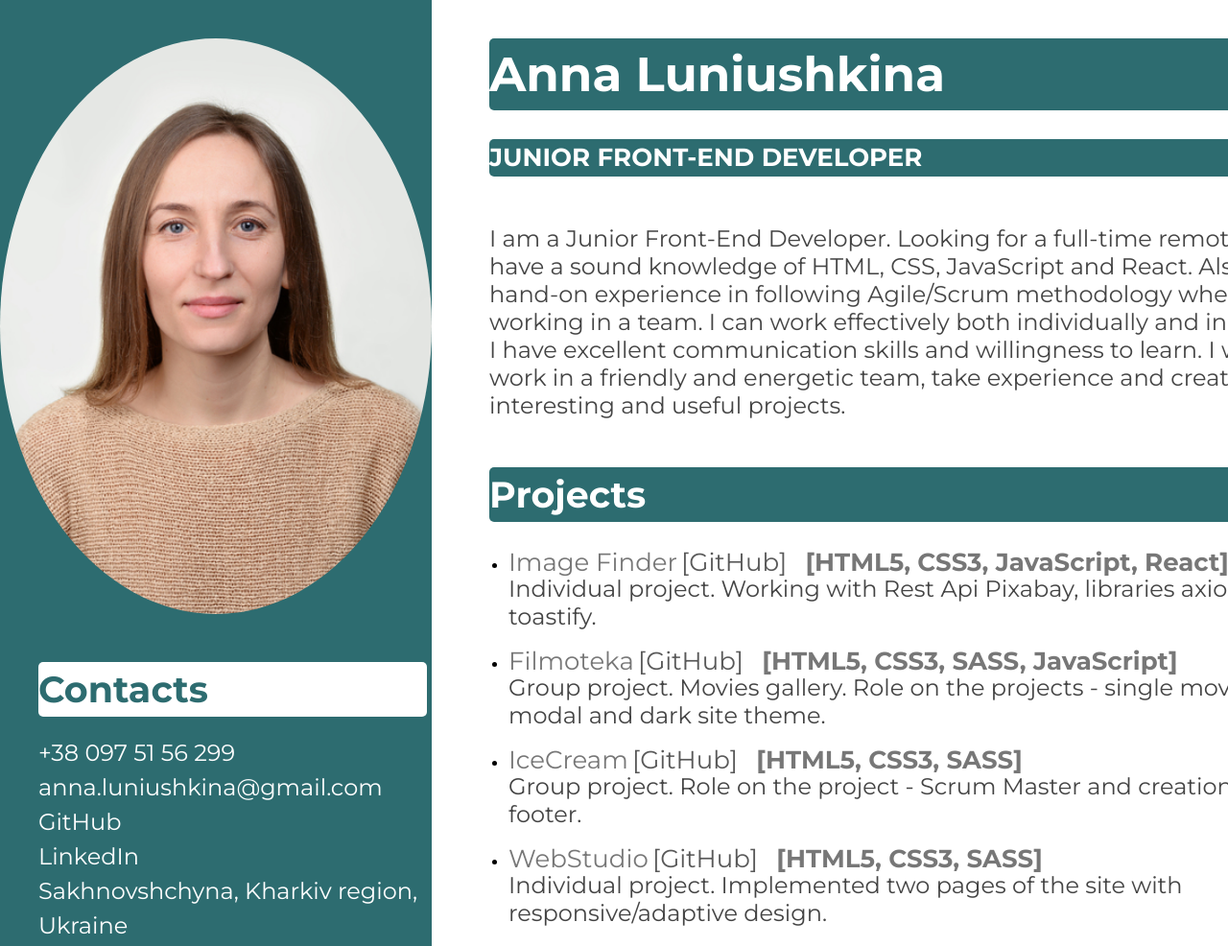
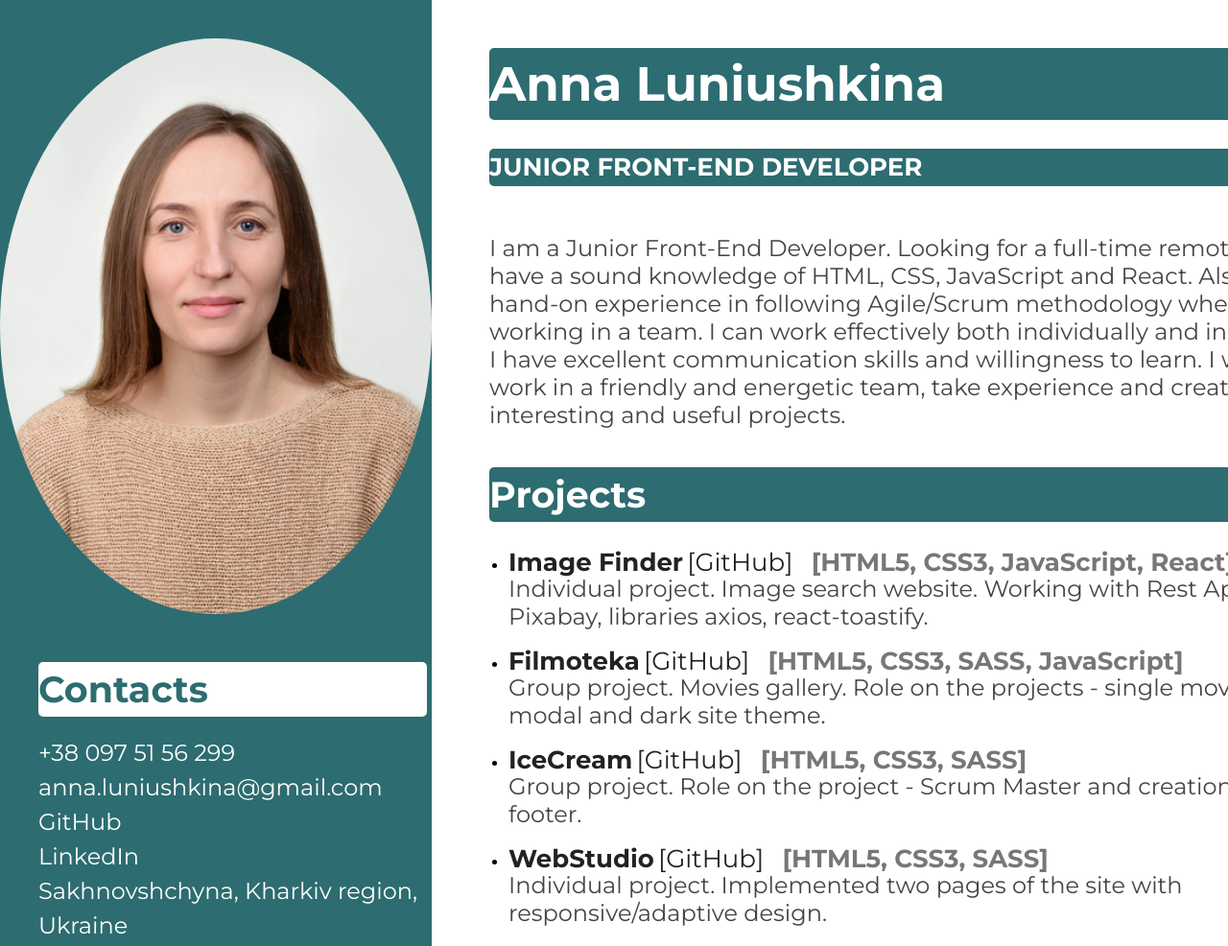
Before and after one commit to AnnaLuniushkina/my-resume, a plain HTML site: page index.html in a window 1280 px wide. Shown: the top 986 px of the page at 96% size. Drawn offline with Linux system fonts and the light colour scheme.

Commit message:
change projects color

```diff
--- a/index.html
+++ b/index.html
@@ -43,7 +43,7 @@
                                 rel="noopener noreferrer nofollow">[GitHub]</a>
                             <span class="projects__tech">[HTML5, CSS3, JavaScript, React]</span>
                         </div>
-                        <p class="projects__item-text">Individual project. Working with Rest Api Pixabay, libraries axios, react-toastify.</p>
+                        <p class="projects__item-text">Individual project. Image search website. Working with Rest Api Pixabay, libraries axios, react-toastify.</p>
                     </li>
                     <li class="item">
                         <div class="projects__item">
--- a/styles/styles.css
+++ b/styles/styles.css
@@ -31,7 +31,7 @@ img {
 }
 
 .section {
-	margin-bottom: 50px;
+	margin-bottom: 40px;
 }
 
 .title {
@@ -57,7 +57,7 @@ img {
 
 .main-content {
 	background-color: #ffffff;
-	padding: 40px 60px;
+	padding: 50px 60px;
 }
 /* about styles  */
 
@@ -103,10 +103,10 @@ img {
 
 .projects__link-page {
 	font-style: normal;
-	font-weight: normal;
+	font-weight: 600;
 	font-size: 26px;
 	line-height: 24px;
-	color: #777777;
+	color: #222222;
 }
 
 .projects__link {
@@ -114,7 +114,7 @@ img {
 	font-weight: normal;
 	font-size: 26px;
 	line-height: 24px;
-	color: #595959;
+	color: #222222;
 
 	margin-right: 15px;
 }
```
